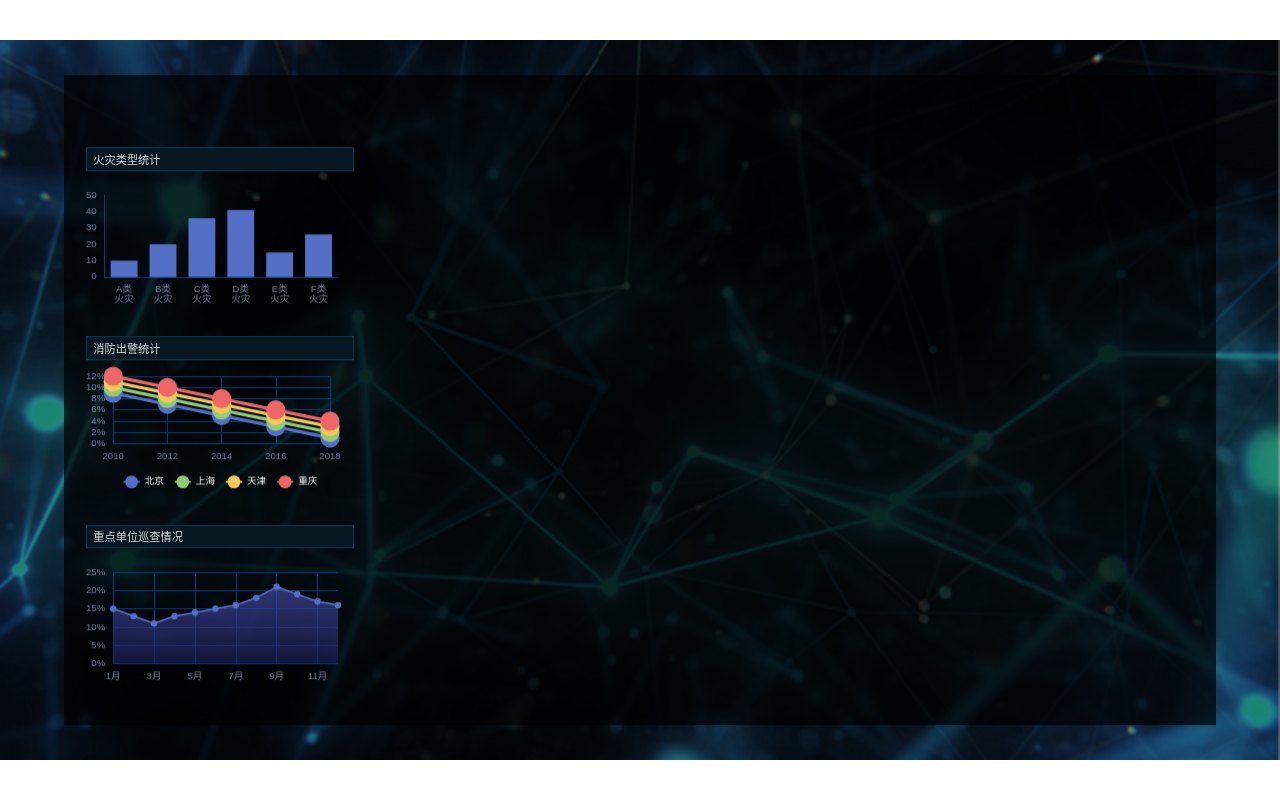
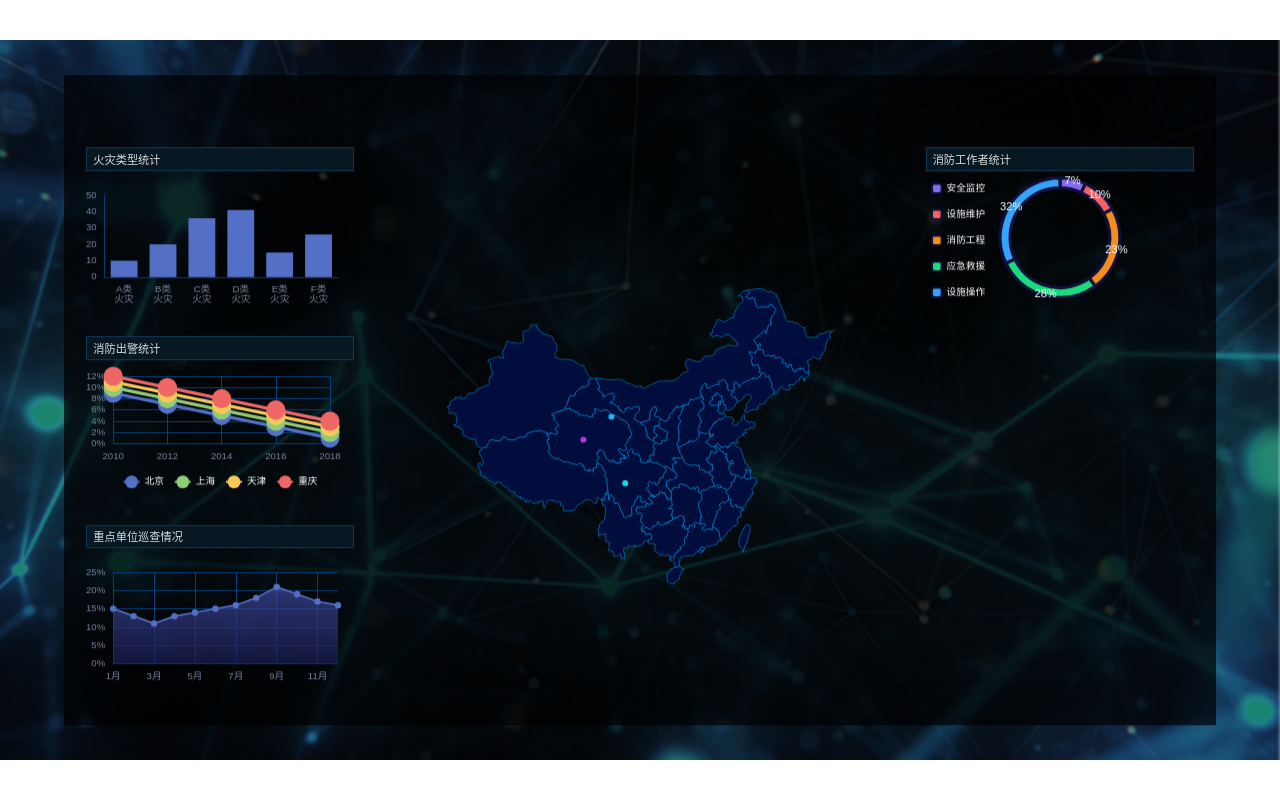
Before and after one commit to AAAACH/big-screen, a React (Vite) app: page /#/ in a window 1280 px wide. Built offline with nearby package versions, Linux system fonts and the light colour scheme.

Commit message:
add Chart5

```diff
--- /dev/null
+++ b/src/charts/Chart5.tsx
@@ -0,0 +1,58 @@
+import React, {useEffect, useRef} from 'react';
+import * as echarts from 'echarts';
+import {Title} from '../shared/Title';
+import {createEchartsOptions} from '../shared/createEchartsOptions';
+import {px} from '../shared/px';
+
+export const Chart5 = () => {
+  const divRef = useRef(null);
+  const colors = ['#856BED', '#F46064', '#F38E1C', '#1CDB7C', '#33A4FA'];
+  useEffect(() => {
+    var myChart = echarts.init(divRef.current);
+    myChart.setOption(createEchartsOptions({
+      legend: {
+        left: 0,
+        top: px(4),
+        orient: 'vertical',
+        textStyle: {color: 'white'},
+        itemWidth: px(6),
+        itemHeight: px(6),
+        itemGap: px(9)
+      },
+      color: colors,
+      xAxis: {show: false},
+      yAxis: {show: false},
+      series: [
+        {
+          type: 'pie',
+          radius: ['75%', '90%'],
+          avoidLabelOverlap: false,
+          label: {
+            show: true, position: 'inside', textStyle: {color: 'white', fontSize: px(7)},
+            formatter(options) {
+              return (options.value * 100).toFixed(0) + '%';
+            }
+          },
+          labelLine: {show: false},
+          itemStyle: {
+            borderColor: '#0F113A',
+            borderWidth: px(2)
+          },
+          data: [
+            {value: 0.07, name: '安全监控'},
+            {value: 0.10, name: '设施维护'},
+            {value: 0.23, name: '消防工程'},
+            {value: 0.28, name: '应急救援'},
+            {value: 0.32, name: '设施操作'},
+          ]
+        }
+      ]
+    }));
+  }, []);
+  return (
+    <div className="chartWrapper">
+      <Title title="消防工作者统计"></Title>
+      <div ref={divRef} className="chart"></div>
+    </div>
+  );
+};
--- a/src/pages/home.scss
+++ b/src/pages/home.scss
@@ -42,6 +42,15 @@
       }
       .section3 {
         grid-area: box3;
+        .chartWrapper {
+          height: px(98);
+          display: flex;
+          flex-direction: column;
+          margin-bottom: px(20);
+          > .chart {
+            flex: 1;
+          }
+        }
       }
     }
   }
--- a/src/pages/home.tsx
+++ b/src/pages/home.tsx
@@ -4,6 +4,7 @@ import {Chart1} from '../charts/Chart1';
 import {Chart2} from '../charts/Chart2';
 import {Chart3} from '../charts/Chart3';
 import {Chart4} from '../charts/Chart4';
+import {Chart5} from '../charts/Chart5';
 
 export const Home = () => {
   return (
@@ -14,10 +15,13 @@ export const Home = () => {
           <Chart1/>
           <Chart2/>
           <Chart3/>
+        </section>
+        <section className="section2">
           <Chart4/>
         </section>
-        <section className="section2"></section>
-        <section className="section3"></section>
+        <section className="section3">
+          <Chart5/>
+        </section>
       </main>
     </div>
   );
```
